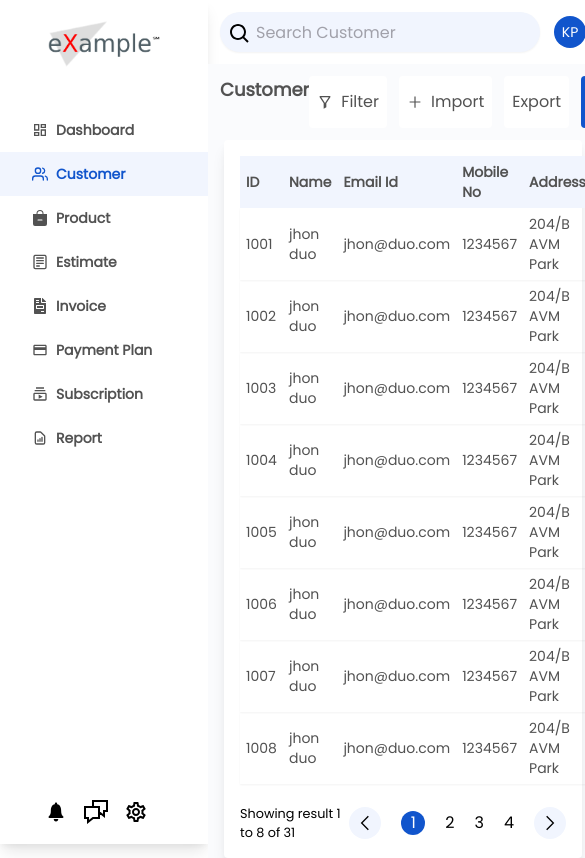
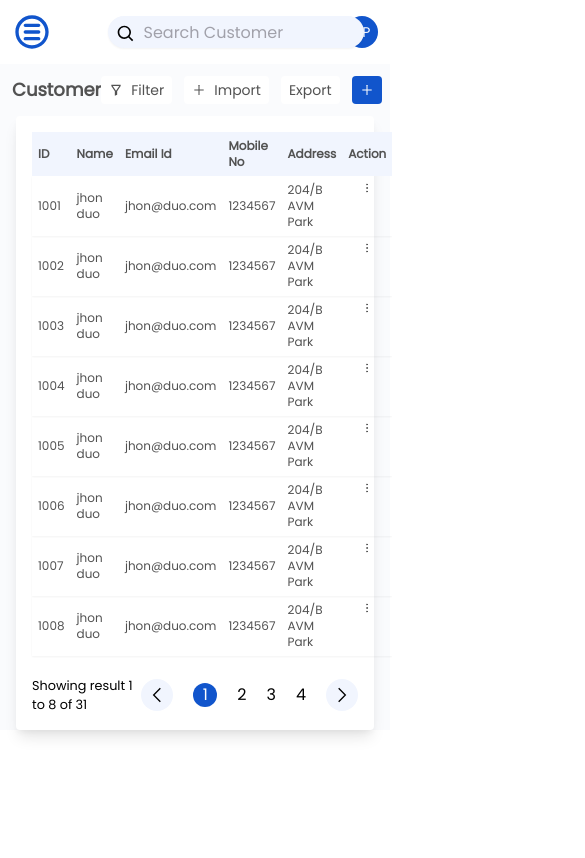
Before and after one commit to dev-robin3012/corexlab-task, a React (Create React App) app: page / in a window 390 px wide. Shown: the top 858 px of the page, 585 px wide, since content can reach past the window. Built offline with nearby package versions, Linux system fonts and the light colour scheme.

Commit message:
make some responsive

```diff
--- a/src/components/pages/Customer.jsx
+++ b/src/components/pages/Customer.jsx
@@ -16,17 +16,19 @@ const Customer = () => {
           <div className="p-3 flex justify-between md:font-sm">
             <h1 className="font-semibold text-xl md:text-lg text-dark">Customer</h1>
             <ul className="flex gap-3 text-dark">
-              <li className="bg-light px-5 md:px-2 rounded flex items-center gap-2">
+              <li className="bg-light px-5 md:px-2 rounded flex items-center gap-2 sm:text-sm">
                 <RiFilter2Line />
                 Filter
               </li>
-              <li className="bg-light px-5 md:px-2 rounded flex items-center gap-2">
+              <li className="bg-light px-5 md:px-2 rounded flex items-center gap-2 sm:text-sm">
                 <AiOutlinePlus />
                 Import
               </li>
-              <li className="bg-light px-5 md:px-2 rounded flex items-center gap-2">Export</li>
-              <li className="bg-blue px-5 md:px-2 py-1.5 md:text-sm text-light rounded flex items-center gap-2">
-                <AiOutlinePlus /> Add Customer
+              <li className="bg-light px-5 md:px-2 rounded flex items-center gap-2 sm:text-sm">
+                Export
+              </li>
+              <li className="bg-blue px-5 md:px-2 py-1.5 md:text-sm text-light sm:text-sm rounded flex items-center gap-2">
+                <AiOutlinePlus /> <span className="sm:hidden">Add Customer</span>
               </li>
             </ul>
           </div>
--- a/src/components/pages/customer/CustomerDetail.jsx
+++ b/src/components/pages/customer/CustomerDetail.jsx
@@ -12,10 +12,10 @@ const CustomerDetail = ({ customerId, handleBack }) => {
   const { name, id } = mockData.find(customer => customer.id === customerId);
 
   return (
-    <div className="lg:flex gap-5 p-4 text-dark">
+    <div className="gap-5 p-4 text-dark flex md:flex-col">
       <div
         style={{ lineHeight: 0 }}
-        className="bg-light p-3 lg:w-1/4 rounded divide-y-2 divide-lightGray"
+        className="bg-light p-3 w-1/4 md:w-full rounded divide-y-2 divide-lightGray"
       >
         <div className="flex items-center font-semibold text-lg md:text-base py-3 md:pt-1">
           <GrFormPrevious className="text-2xl cursor-pointer" onClick={() => handleBack()} />
@@ -62,7 +62,7 @@ const CustomerDetail = ({ customerId, handleBack }) => {
         </div>
         <div className="border border-lightGray my-2" />
       </div>
-      <div className="bg-light lg:w-3/4 p-4 rounded divide-y-2 divide-lightGray">
+      <div className="bg-light w-3/4 md:w-full p-4 rounded divide-y-2 divide-lightGray">
         <div className="flex items-center justify-between pb-3">
           <div className="flex items-center gap-4">
             <button className="bg-blue text-light px-4 py-1 rounded flex items-center gap-1">
--- a/src/components/pages/customer/CustomerList.jsx
+++ b/src/components/pages/customer/CustomerList.jsx
@@ -5,14 +5,13 @@ import ReactPaginate from "react-paginate";
 import mockData from "../../../customerData.json";
 
 const CustomerList = ({ handleDetailPage }) => {
-  const [customers, setCustomers] = useState(mockData);
   const [pageNum, setPageNum] = useState(0);
 
   const pageVisited = pageNum * 8;
 
-  const displayCustomers = customers.slice(pageVisited, pageVisited + 8);
+  const displayCustomers = mockData.slice(pageVisited, pageVisited + 8);
 
-  const pageCount = Math.ceil(customers.length / 8);
+  const pageCount = Math.ceil(mockData.length / 8);
 
   const changePage = ({ selected }) => {
     setPageNum(selected);
@@ -21,15 +20,15 @@ const CustomerList = ({ handleDetailPage }) => {
   return (
     <section className="mx-4">
       <div className="shadow-lg p-4 bg-light rounded">
-        <table className="w-full md:text-sm">
+        <table className="w-full md:text-sm xs:text-xs">
           <thead className="bg-lightGray">
-            <tr className="text-md text-left text-dark">
-              <th className="px-3 md:p-1.5 py-1.5">ID</th>
-              <th className="px-3 md:p-1.5 py-1.5">Name</th>
-              <th className="px-3 md:p-1.5 py-1.5">Email Id</th>
-              <th className="px-3 md:p-1.5 py-1.5">Mobile No</th>
-              <th className="px-3 md:p-1.5 py-1.5">Address</th>
-              <th className="px-3 md:p-1.5 py-1.5 text-center">Action</th>
+            <tr className="text-md xs:text-xs text-left text-dark">
+              <th className="px-3 xs:p-1 md:p-1.5 py-1.5">ID</th>
+              <th className="px-3 xs:p-1 md:p-1.5 py-1.5">Name</th>
+              <th className="px-3 xs:p-1 md:p-1.5 py-1.5">Email Id</th>
+              <th className="px-3 xs:p-1 md:p-1.5 py-1.5">Mobile No</th>
+              <th className="px-3 xs:p-1 md:p-1.5 py-1.5">Address</th>
+              <th className="px-3 xs:p-1 md:p-1.5 py-1.5 text-center">Action</th>
             </tr>
           </thead>
           <tbody className="bg-white">
@@ -39,12 +38,12 @@ const CustomerList = ({ handleDetailPage }) => {
                 key={customer.id}
                 onClick={() => handleDetailPage(customer.id)}
               >
-                <td className="px-3 md:p-1.5 py-2">{customer.id}</td>
-                <td className="px-3 md:p-1.5 py-2">{customer.name}</td>
-                <td className="px-3 md:p-1.5 py-2">{customer.email}</td>
-                <td className="px-3 md:p-1.5 py-2">{customer.mobile}</td>
-                <td className="px-3 md:p-1.5 py-2">{customer.address}</td>
-                <td className="flex md:p-1.5 py-2 justify-center">
+                <td className="px-3 xs:text-xs md:p-1.5 py-2">{customer.id}</td>
+                <td className="px-3 xs:text-xs md:p-1.5 py-2">{customer.name}</td>
+                <td className="px-3 xs:text-xs md:p-1.5 py-2">{customer.email}</td>
+                <td className="px-3 xs:text-xs md:p-1.5 py-2">{customer.mobile}</td>
+                <td className="px-3 xs:text-xs md:p-1.5 py-2">{customer.address}</td>
+                <td className="flex xs:text-xs md:p-1.5 py-2 justify-center">
                   <FiMoreVertical className="cursor-pointer" />
                 </td>
               </tr>
@@ -52,7 +51,7 @@ const CustomerList = ({ handleDetailPage }) => {
           </tbody>
         </table>
         <div className="flex justify-between pt-5">
-          <small>Showing result 1 to 8 of {customers.length}</small>
+          <small>Showing result 1 to 8 of {mockData.length}</small>
           <ReactPaginate
             previousLabel={<GrPrevious />}
             nextLabel={<GrNext />}
--- a/src/layout/AppLayout.jsx
+++ b/src/layout/AppLayout.jsx
@@ -1,30 +1,37 @@
-import React from "react";
+import React, { useState } from "react";
 import Sidebar from "./Sidebar";
 import { AiFillPlusCircle, AiOutlineQuestionCircle } from "react-icons/ai";
 import { IoMdNotificationsOutline } from "react-icons/io";
 import { BiSearch } from "react-icons/bi";
+import { CgMenuRound } from "react-icons/cg";
 
 const AppLayout = ({ children }) => {
+  const [openMobileMenu, setOpenMobileMenu] = useState(false);
+
   return (
-    <section className="flex h-screen font-poppins">
+    <section className="flex min-h-screen font-poppins">
       <Sidebar />
       <main className="w-full">
-        <nav className="p-3 flex items-center justify-between">
+        <nav className="p-3 flex items-center justify-between ">
+          <CgMenuRound
+            className="hidden sm:block h-10 w-10 text-blue"
+            onClick={() => setOpenMobileMenu(!openMobileMenu)}
+          />
           <div className="flex items-center gap-3 w-1/2">
             <div className="relative">
               <input
                 type="text"
                 placeholder="Search Customer"
                 tr
-                className="w-80 h-10 rounded-3xl pl-9 pr-5 shadow-sm focus:outline-none focus:ring-2 focus:border-blue bg-lightGray "
+                className="w-80 md:w-64 h-10 md:h-8 rounded-3xl pl-9 pr-5 shadow-sm focus:outline-none focus:ring-2 focus:border-blue bg-lightGray "
               />
-              <BiSearch className="absolute top-2.5 left-2 text-2xl" />
+              <BiSearch className="absolute top-2.5 md:top-2 left-2 text-2xl md:text-xl" />
             </div>
-            <AiFillPlusCircle className="text-4xl text-blue" />
+            <AiFillPlusCircle className="text-4xl md:text-3xl text-blue" />
           </div>
           <div className="flex items-center gap-5 text-dark">
-            <IoMdNotificationsOutline className="text-2xl" />
-            <AiOutlineQuestionCircle className="text-2xl" />
+            <IoMdNotificationsOutline className="text-2xl xs:hidden" />
+            <AiOutlineQuestionCircle className="text-2xl xs:hidden" />
             <div className="bg-blue text-light text-sm h-8 w-8 rounded-full flex items-center justify-center">
               <span>KP</span>
             </div>
--- a/src/layout/Sidebar.jsx
+++ b/src/layout/Sidebar.jsx
@@ -16,13 +16,13 @@ import logo from "../assets/logo.png";
 
 const SideBarItem = ({ icon, text }) => (
   <li
-    className={`flex w-full justify-between px-8 py-3 text-dark hover:text-blue cursor-pointer items-center font-semibold ${
+    className={`flex w-full justify-between px-8 md:px-5 py-3 md:py-2 text-dark hover:text-blue cursor-pointer items-center font-semibold ${
       text === "Customer" && "bg-lightGray text-blue"
-    }`}
+    } md:text-xs`}
   >
     <div className="flex items-center">
       {icon}
-      <span className="text-sm  ml-2">{text}</span>
+      <span className="text-sm ml-2">{text}</span>
     </div>
   </li>
 );
@@ -31,11 +31,11 @@ const SideBar = () => {
   return (
     <div className="">
       {/* Sidebar starts */}
-      <div className="w-52 py-5 h-full bg-light shadow-lg flex flex-col justify-between">
+      <div className="w-52 min-h-screen md:w-40 sm:hidden py-5 bg-light shadow-lg flex flex-col justify-between">
         <div className="">
           <img src={logo} alt="" className="h-12 mx-auto" />
 
-          <ul className="mt-10 flex flex-col">
+          <ul className="mt-10 md:mt-5 flex flex-col">
             <SideBarItem icon={<MdOutlineDashboard />} text="Dashboard" />
             <SideBarItem icon={<FiUsers />} text="Customer" />
             <SideBarItem icon={<BsFillBagDashFill />} text="Product" />
--- a/tailwind.config.js
+++ b/tailwind.config.js
@@ -15,10 +15,9 @@ module.exports = {
       },
     },
     screens: {
-      sm: "425px",
-      md: { max: "767px" },
-      lg: "1024px",
-      xl: "1280px",
+      xs: { max: "500px" },
+      sm: { max: "639px" },
+      md: { max: "769px" },
     },
   },
   variants: {
```
